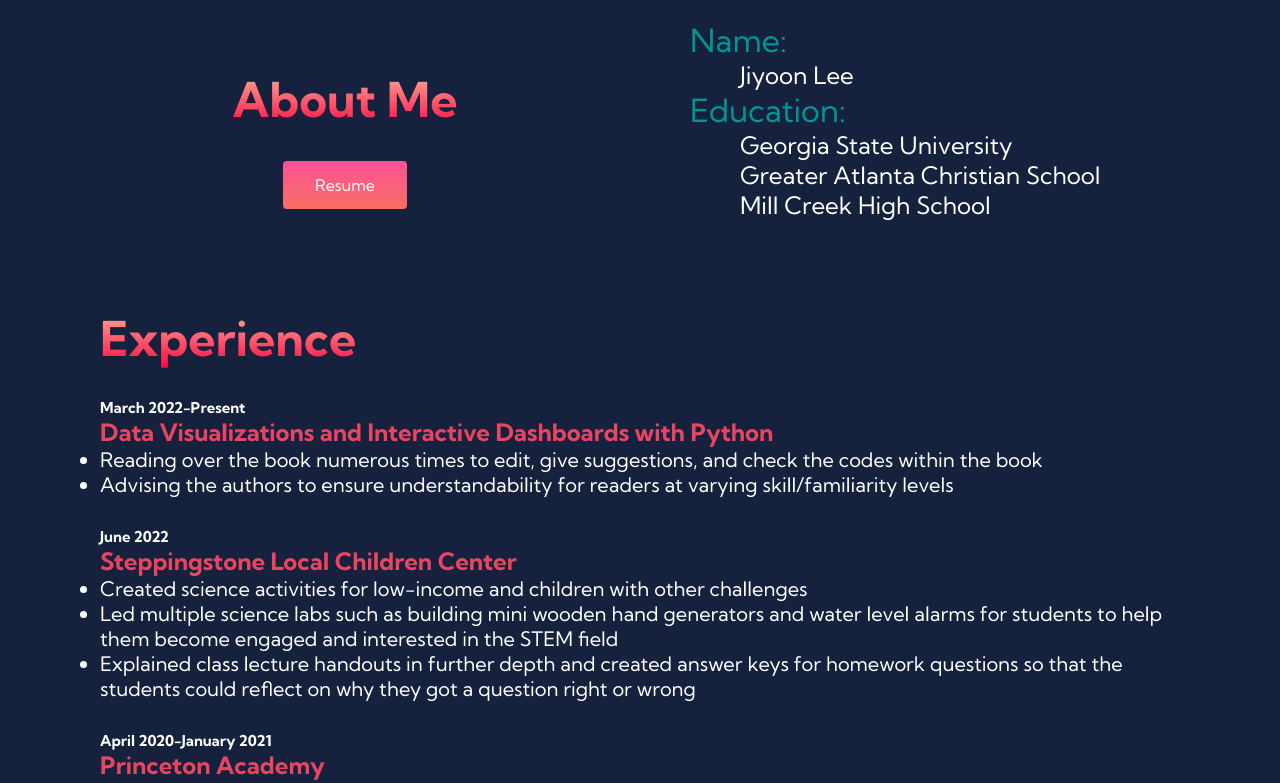
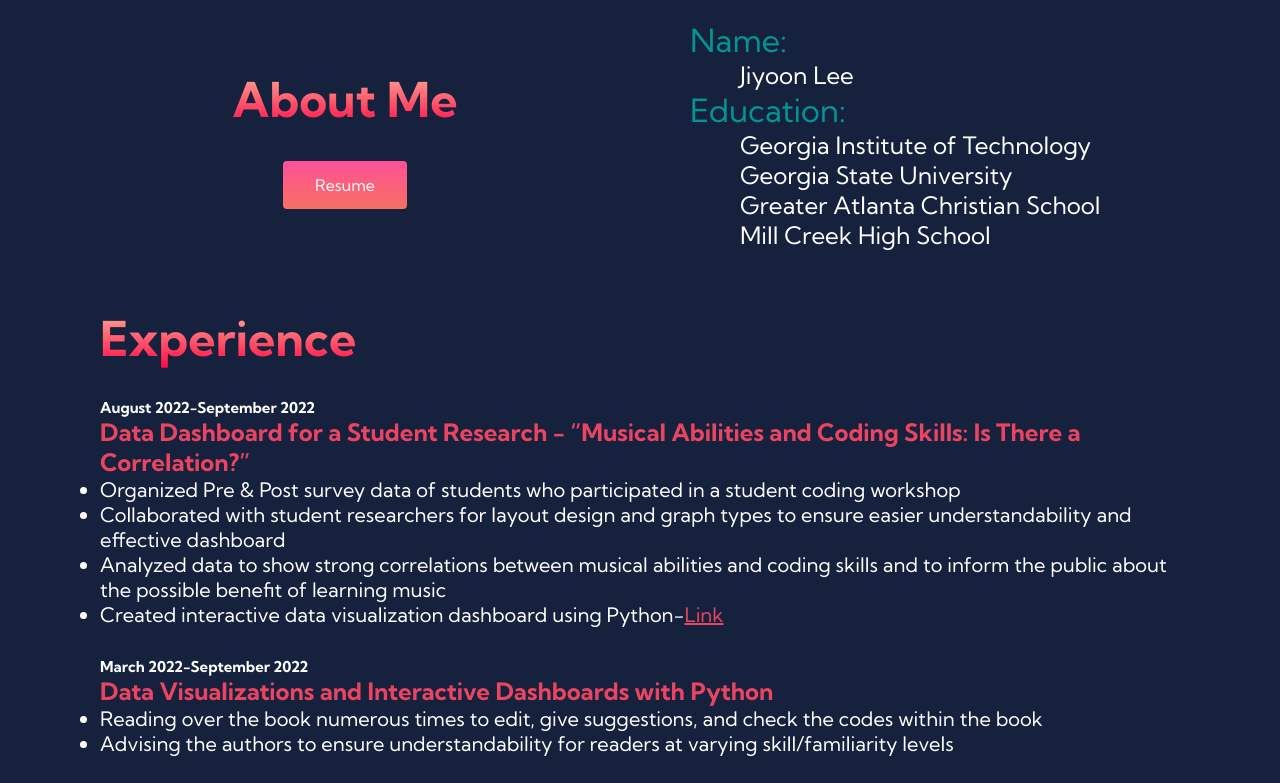
Before and after one commit to jiyoon-wd/Jiyoon_Website, a website: page public/index.html in a window 1280 px wide. Shown: the part 780-1563 px from the top of the page. Drawn offline with Linux system fonts and the light colour scheme.

Commit message:
Update
added experience and school

```diff
--- a/public/css/style.css
+++ b/public/css/style.css
@@ -249,6 +249,12 @@
     font-size: 15px;
     color: #fff;
     margin-top: 30px;
+}
+.ExpContainer li a {
+    display: flex;
+    color: #E94560;
+    display: inline-block;
+    font-size: 20px;
 }
 .ExpHeading {
     color: #E94560;
--- a/public/index.html
+++ b/public/index.html
@@ -58,7 +58,7 @@
             <div class="HomeContent">
                 <h1>Hello! I'm </h1>
                 <h2>Jiyoon Lee</h2>
-                <h2>Aspiring Programmer</h2>
+                <h2>Aspiring Software Engineer</h2>
 
             </div>
             <div class="HomeImgContainer">
@@ -82,6 +82,7 @@
                     <ul>Jiyoon Lee</ul>
                 </ul>
                 <ul><span>Education: </span>
+                    <ul>Georgia Institute of Technology</ul>
                     <ul>Georgia State University</ul>
                     <ul>Greater Atlanta Christian School</ul>
                     <ul>Mill Creek High School</ul>
@@ -94,7 +95,23 @@
         <div class="ExpContainer" >
             <h1>Experience</h1>
                 <ul>
-                    <h2>March 2022-Present</h2>
+                    <h2>August 2022-September 2022</h2>
+                    <h3 class="ExpHeading">Data Dashboard for a Student Research - “Musical Abilities and Coding Skills: Is There a Correlation?”</h3>
+                        <li>
+                            Organized Pre & Post survey data of students who participated in a student coding workshop
+                        </li>
+                        <li>
+                            Collaborated with student researchers for layout design and graph types to ensure easier understandability and effective dashboard
+                        </li>
+                        <li>
+                            Analyzed data to show strong correlations between musical abilities and coding skills and to inform the public about the possible benefit of learning music
+                        </li>
+                        <li>
+                            Created interactive data visualization dashboard using Python-<a href="https://tapprojecta.herokuapp.com/" target="_blank" >Link</a>
+                        </li>
+                </ul>
+                <ul>
+                    <h2>March 2022-September 2022</h2>
                     <h3 class="ExpHeading">Data Visualizations and Interactive Dashboards with Python</h3>
                         <li>
                             Reading over the book numerous times to edit, give suggestions, and check the codes within the book
@@ -181,8 +198,9 @@
                 <ul class="SkillsList">
                     <li>Interpersonal Communication</li>
                     <li>Korean</li>
-                    <li>Project Management</li>
                     <li>Strategic Planning</li>
+                    <li>Flexibility</li>
+                    <li>Emotional Intelligence</li>
                 </ul>
             </div>
         </div>
@@ -196,13 +214,13 @@
                     <a href="https://www.instagram.com/jiyoon_wd/" target="_blank">
                         <i class="fa-brands fa-instagram"></i>
                     </a>
-                    <a href="https://www.facebook.com/profile.php?id=100003400655407" target="_blank">
-                        <i class="fa-brands fa-square-facebook"></i>
+                    <!-- <a href="https://www.facebook.com/profile.php?id=100003400655407" target="_blank">
+                        <i class="fa-brands fa-square-facebook"></i> -->
                     </a>
                     <a href="https://github.com/jiyoon-wd" target="_blank">
                         <i class="fa-brands fa-square-github"></i>
                     </a>
-                    <a href="/" target="_blank">
+                    <a href="https://www.linkedin.com/in/jiyoon-lee-a3915a248" target="_blank">
                         <i class="fa-brands fa-linkedin"></i>
 
                     </a>
```
Also changed, not shown: 1 other file.
